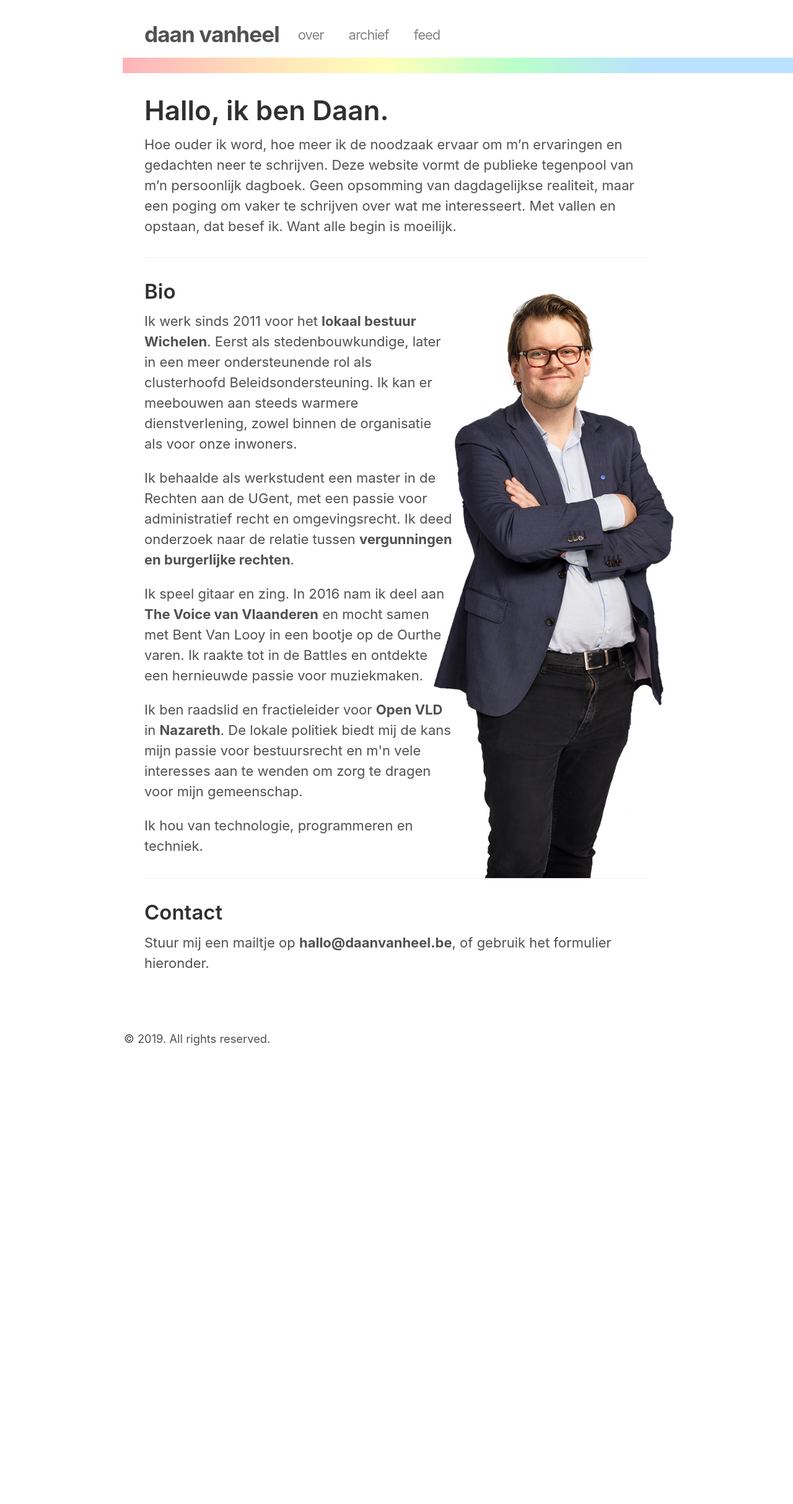
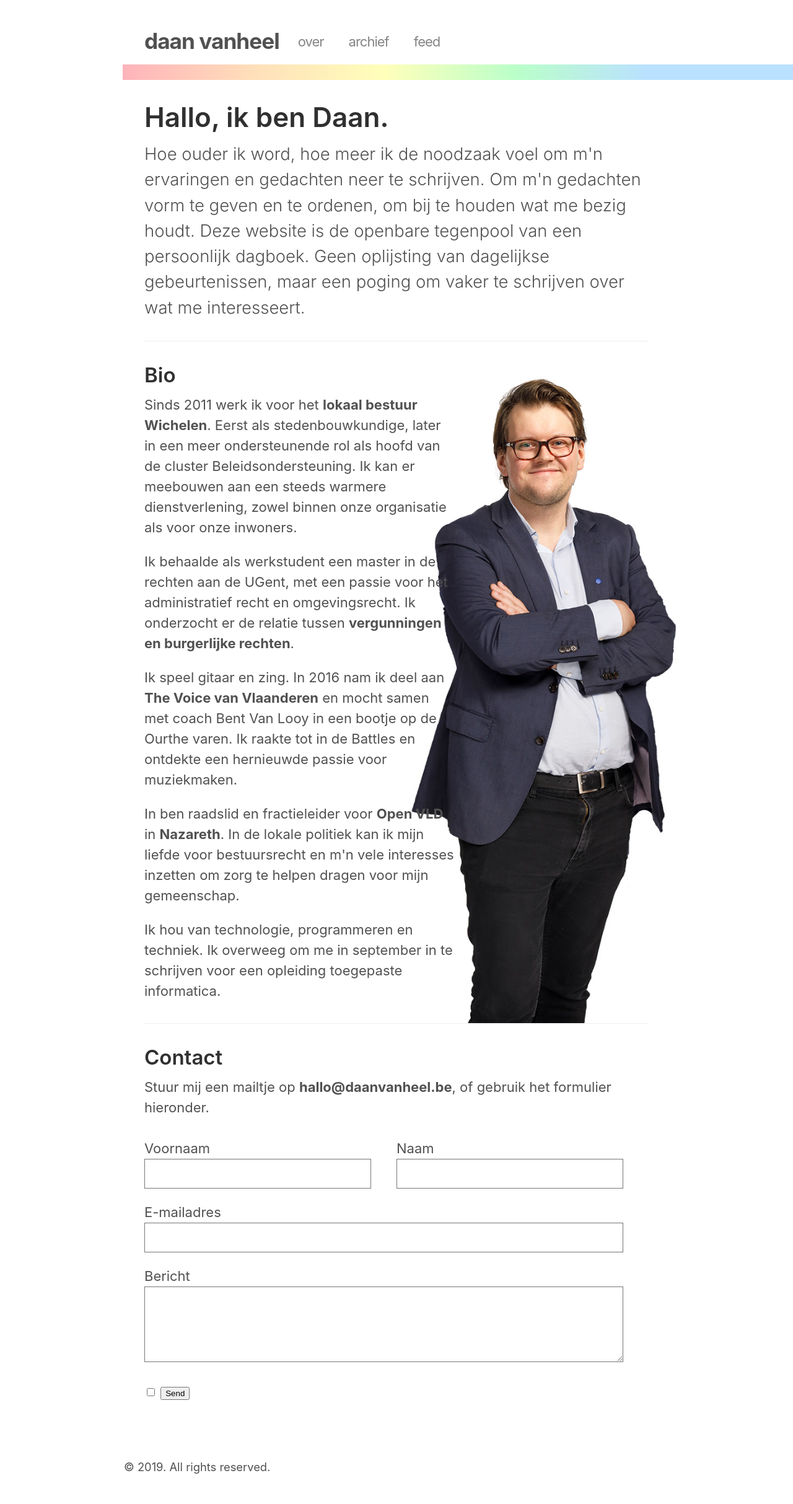
Before and after one commit to daanvanheel/daanvanheel.github.io, a Jekyll site: the page built from over.html, in a window 1280 px wide. Shown: the whole page at 62% size. Built offline with Jekyll 4.4.1, drawn with Linux system fonts in a browser that asks for light colours; before the commit the page ends 1736 px from its top, so only the background shows below that.

Commit message:
update over

```diff
--- a/_sass/_masthead.scss
+++ b/_sass/_masthead.scss
@@ -7,8 +7,14 @@
   padding-bottom: 3.8rem;
   margin-bottom: 1.5rem;
   background-image: linear-gradient(to right,  #ffb3ba,#ffdfba,#ffffba, #baffc9,#bae1ff);
+  background-size: 100% 15px;
+  background-repeat: no-repeat;
+  background-position: top;
+  border-bottom: 1px solid $gray-2;
+  padding-top: 2rem;
   @media screen and (min-width: 40em) {
     background-image: none;
+    border-bottom: none;
     margin-bottom: 0;
     padding-bottom: 1.5rem;
   }
@@ -31,7 +37,7 @@
   font-weight: bold;
   font-size: 2em;
   letter-spacing: -1px;
-  @media screen and (min-width: 40em) {
+  @media screen and (min-width: $large-breakpoint) {
     font-size: 1.6em;
   }
 
@@ -52,7 +58,7 @@
     opacity: 0.7;
     padding: 10px 10px;
     margin-left: 20px;
-    @media screen and (min-width: 38em) {
+    @media screen and (min-width: $large-breakpoint) {
       display: inline;
     }
   }
--- a/_sass/_posts.scss
+++ b/_sass/_posts.scss
@@ -81,11 +81,11 @@
   }
 }
 
-// afbeeldingen
+// overpagina
 
 .infodaan {
   @media (min-width: $large-breakpoint) {
-    margin-right: -50px;
+    margin-right: -55px;
     background-image: url('./public/daan.jpg');
     padding-right: 45%;
     background-repeat: no-repeat;
@@ -95,3 +95,38 @@
     margin-bottom: -35px;
   }
 }
+
+input.naamveld {
+  font-size: 1em;
+  width: 90%;
+  border: 1px solid $gray-3;
+  padding: 10px;
+  color: $gray-4;
+}
+
+input.email {
+  font-size: 1em;
+  width: 95%;
+  border: 1px solid $gray-3;
+  padding: 10px;
+  color: $gray-4;
+}
+
+.voornaam {
+  width: 50%;
+  float: left;
+}
+
+.naam {
+  width: 50%;
+  float: right;
+}
+
+textarea {
+  width: 95%;
+  border: 1px solid $gray-3;
+  font-size: 1em;
+  color: $gray-4;
+  padding: 10px;
+  resize: vertical;
+}
--- a/_sass/_type.scss
+++ b/_sass/_type.scss
@@ -81,7 +81,7 @@ blockquote {
     margin-bottom: 0;
   }
 
-  @media (min-width: 30em) {
+  @media (min-width: 40em) {
     padding-right: 5rem;
     padding-left: 1.25rem;
   }
--- /dev/null
+++ b/over.html
@@ -0,0 +1,68 @@
+---
+layout: page
+title: Hallo, ik ben Daan.
+---
+
+<p class="lead">Hoe ouder ik word, hoe meer ik de noodzaak voel om m'n ervaringen en gedachten neer te schrijven. Om m'n gedachten vorm te geven en te ordenen, om bij te houden wat me bezig houdt. Deze website is de openbare tegenpool van een persoonlijk dagboek. Geen oplijsting van dagelijkse gebeurtenissen, maar een poging om vaker te schrijven over wat me interesseert.</p>
+
+<hr />
+
+<div class="infodaan">
+
+  <h2 id="Bio">Bio</h2>
+
+  <p>Sinds 2011 werk ik voor het <a href="http://wichelen.be" target="_blank">lokaal bestuur Wichelen</a>.
+    Eerst als stedenbouwkundige, later in een meer ondersteunende rol als hoofd van de cluster Beleidsondersteuning.
+    Ik kan er meebouwen aan een steeds warmere dienstverlening, zowel binnen onze organisatie als voor onze inwoners.</p>
+
+  <p>Ik behaalde als werkstudent een master in de rechten aan de UGent, met een passie voor het administratief recht
+    en omgevingsrecht. Ik onderzocht er de relatie tussen
+    <a href="https://lib.ugent.be/en/catalog/rug01:002304288?i=0&q=daan+vanheel" target="_blank">vergunningen en burgerlijke
+      rechten</a>.</p>
+
+  <p>Ik speel gitaar en zing. In 2016 nam ik deel aan <a href="https://youtube.com/watch?v=YBdeTxaMIpc" target="_blank">
+    The Voice van Vlaanderen</a> en mocht samen met coach Bent Van Looy in een bootje op de Ourthe varen. Ik raakte tot in de
+    Battles en ontdekte een hernieuwde passie voor muziekmaken.</p>
+
+  <p>In  ben raadslid en fractieleider voor <a href="http://openvldnazaretheke.be" target="_blank">Open VLD</a> in
+    <a href="http://nazareth.be" target="_blank">Nazareth</a>. In de lokale politiek kan ik mijn liefde voor bestuursrecht
+    en m'n vele interesses inzetten om zorg te helpen dragen voor mijn gemeenschap. </p>
+
+  <p>Ik hou van technologie, programmeren en techniek. Ik overweeg om me in september in te schrijven voor een opleiding
+    toegepaste informatica.</p>
+
+</div>
+
+<hr />
+
+<h2 id="Contact">Contact</h2>
+
+Stuur mij een mailtje op <a href="mailto:hallo@daanvanheel.be">hallo@daanvanheel.be</a>, of gebruik het formulier hieronder.<br /><br />
+
+<script type="text/javascript">var submitted=false;</script>
+  <iframe name="hidden_iframe" id="hidden_iframe" style="display:none;" onload="if(submitted)  {window.location='/done';}"></iframe>
+
+  <form class="form" action="https://docs.google.com/forms/d/e/1FAIpQLSdTHcBtKf7bq9rKYtGWUk_zJ9jyPa3Gm-J1q53LF6fjU-yK5w/formResponse" target="hidden_iframe" onsubmit="submitted=true;">
+
+  <p class="voornaam">
+  <label>Voornaam</label><br />
+    <input name="entry.1018965909" type="text" class="naamveld" required />
+  </p>
+  <p class="naam">
+  <label>Naam</label><br />
+    <input name="entry.2143171809" type="text" class="naamveld" required />
+  </p>
+
+  <p>
+  <label>E-mailadres</label><br />
+    <input name="entry.478686242" type="email" class="email" required />
+  </p>
+  <p>
+  <label>Bericht</label>
+    <textarea name="entry.1351183645" rows="4" class="bericht" cols="40"></textarea>
+  </p>
+    <input type="checkbox" name="entry.26709258" value="akkoord" required />
+    <input type="submit" value="Send" />
+
+  </form>
+</p>
--- a/over.md
+++ /dev/null
@@ -1,30 +0,0 @@
----
-layout: page
-title: Hallo, ik ben Daan.
----
-
-Hoe ouder ik word, hoe meer ik de noodzaak ervaar om m'n ervaringen en gedachten neer te schrijven. Deze website vormt de publieke tegenpool van m'n persoonlijk dagboek. Geen opsomming van dagdagelijkse realiteit, maar een poging om vaker te schrijven over wat me interesseert. Met vallen en opstaan, dat besef ik. Want alle begin is moeilijk.
-
------
-
-
-<div class="infodaan">
-
-<h2 id="Bio">Bio</h2>
-
-<p>Ik werk sinds 2011 voor het <a href="http://wichelen.be" target="_blank">lokaal bestuur Wichelen</a>. Eerst als stedenbouwkundige, later in een meer ondersteunende rol als clusterhoofd Beleidsondersteuning. Ik kan er meebouwen aan steeds warmere dienstverlening, zowel binnen de organisatie als voor onze inwoners.</p>
-
-<p>Ik behaalde als werkstudent een master in de Rechten aan de UGent, met een passie voor administratief recht en omgevingsrecht. Ik deed onderzoek naar de relatie tussen <a href="https://lib.ugent.be/en/catalog/rug01:002304288?i=0&q=daan+vanheel" target="_blank">vergunningen en burgerlijke rechten</a>.</p>
-
-<p>Ik speel gitaar en zing. In 2016 nam ik deel aan <a href="https://youtube.com/watch?v=YBdeTxaMIpc" target="_blank">The Voice van Vlaanderen</a> en mocht samen met Bent Van Looy in een bootje op de Ourthe varen. Ik raakte tot in de Battles en ontdekte een hernieuwde passie voor muziekmaken.</p>
-
-<p>Ik ben raadslid en fractieleider voor <a href="http://openvldnazaretheke.be" target="_blank">Open VLD</a> in <a href="http://nazareth.be" target="_blank">Nazareth</a>. De lokale politiek biedt mij de kans mijn passie voor bestuursrecht en m'n vele interesses aan te wenden om zorg te dragen voor mijn gemeenschap. </p>
-
-<p>Ik hou van technologie, programmeren en techniek.</p>
-</div>
-
-----
-
-## Contact
-
-Stuur mij een mailtje op [hallo@daanvanheel.be](mailto:hallo@daanvanheel.be), of gebruik het formulier hieronder.
```
